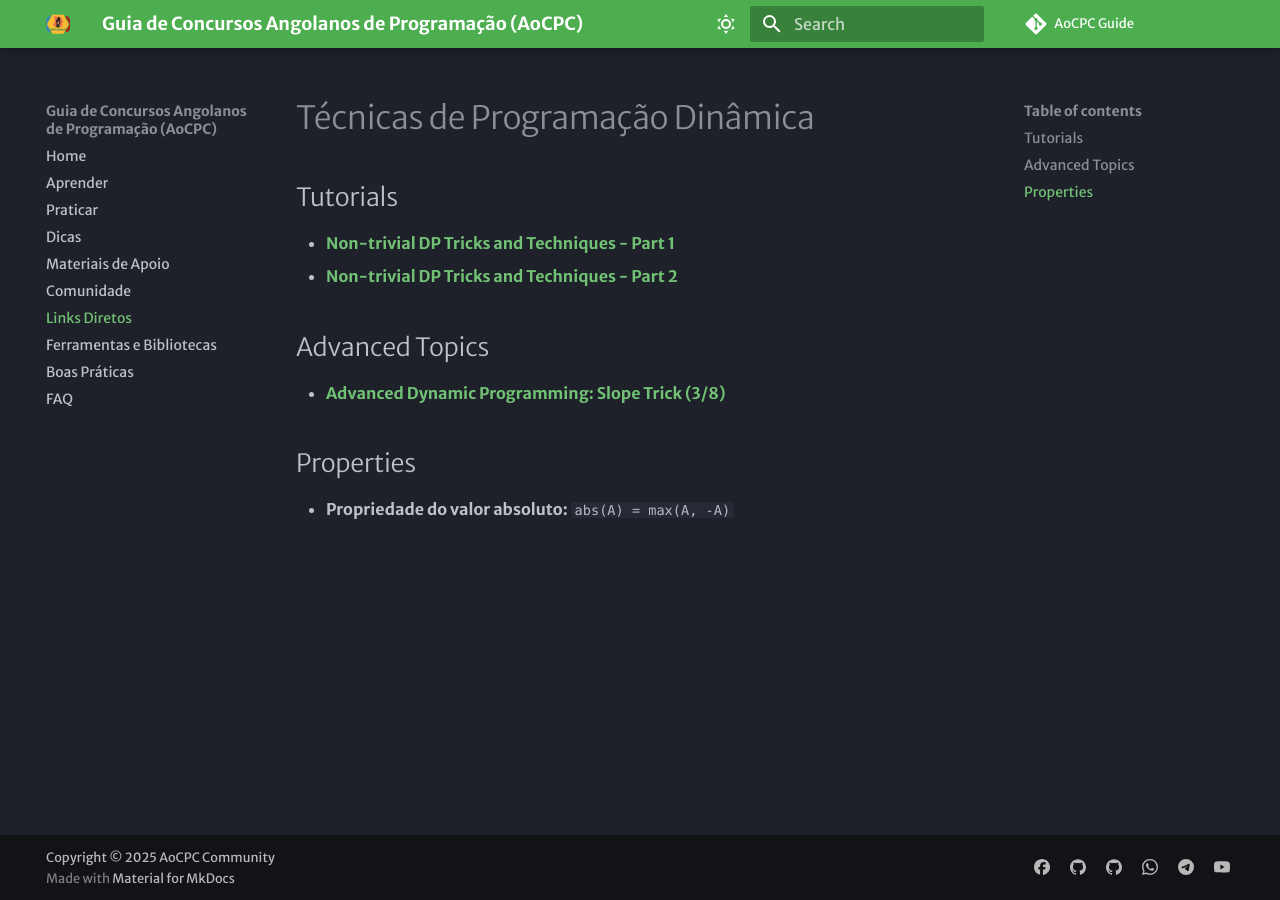
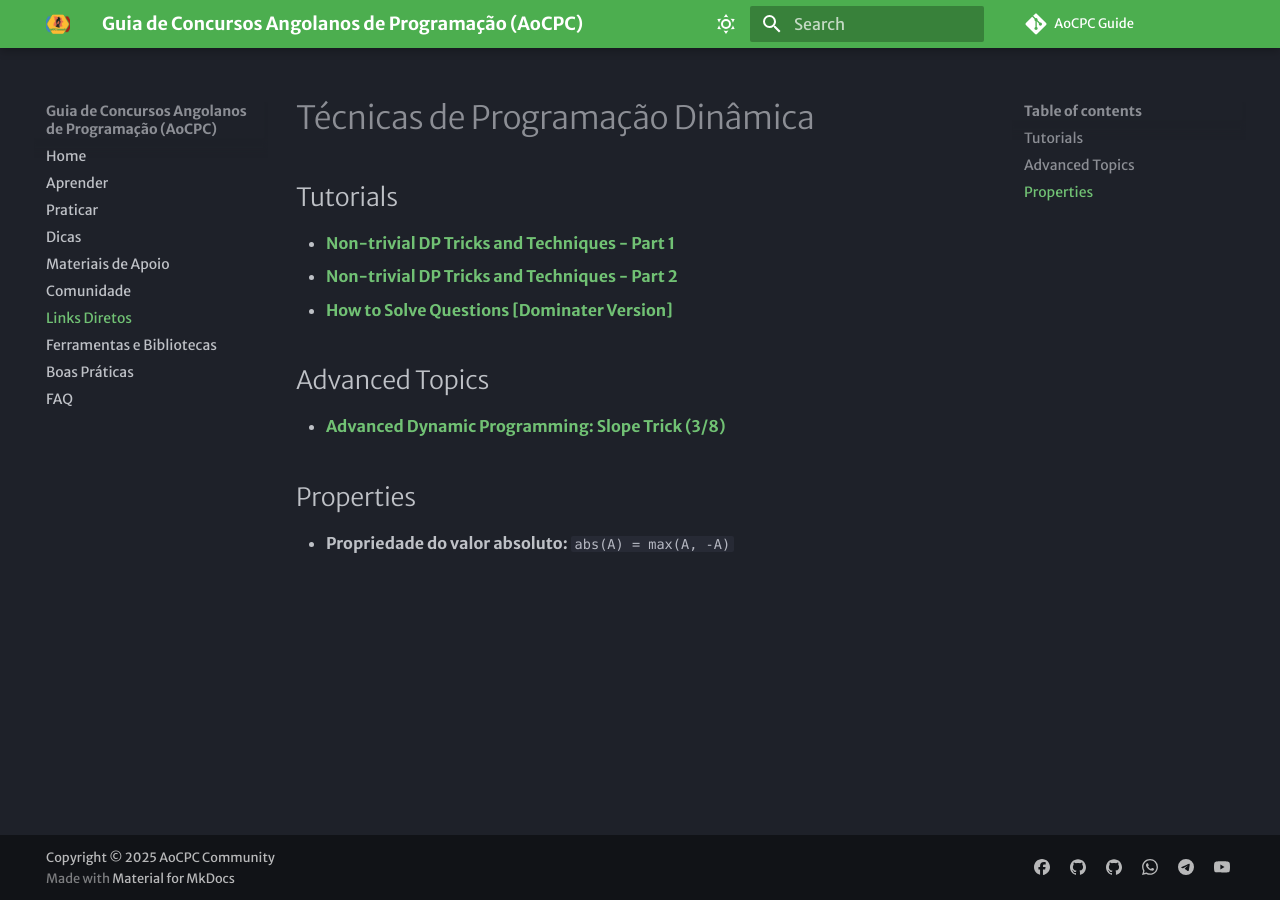
Before and after one commit to aocpc-community/aocpc-guide, an MkDocs documentation site: the page built from docs/guide/links-aleatorios.md, in a window 1280 px wide. Built offline with MkDocs 1.6.1 and Material for MkDocs 9.7.7, drawn with Linux system fonts in a browser that asks for light colours; some web fonts are replaced; comment, search, counter and statistics services are not loaded.

Commit message:
docs: how to solve questions, dominater version

```diff
--- a/docs/guide/links-aleatorios.md
+++ b/docs/guide/links-aleatorios.md
@@ -4,6 +4,7 @@
 
 - **[Non-trivial DP Tricks and Techniques - Part 1](https://codeforces.com/blog/entry/47764)**
 - **[Non-trivial DP Tricks and Techniques - Part 2](https://codeforces.com/blog/entry/67679)**
+- **[How to Solve Questions [Dominater Version]](https://codeforces.com/blog/entry/133289)**
 
 ## Advanced Topics
 
```
